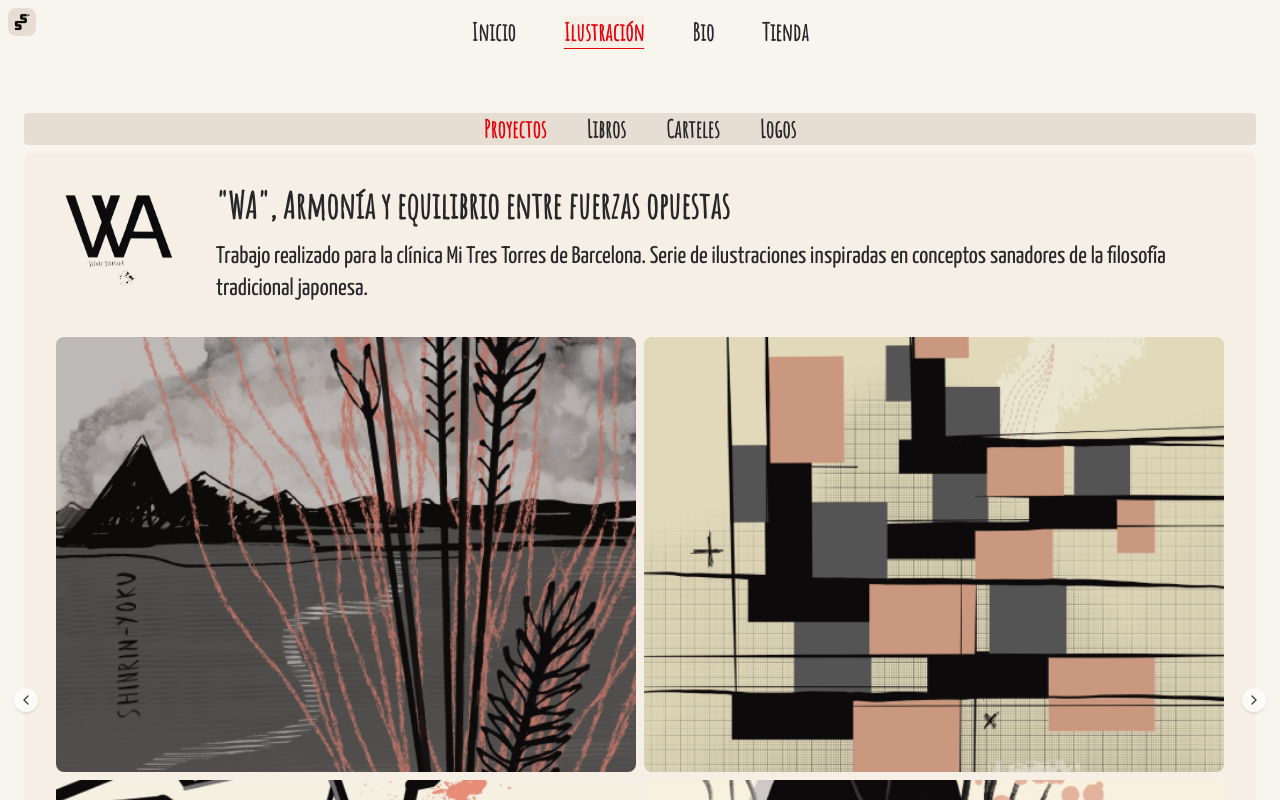
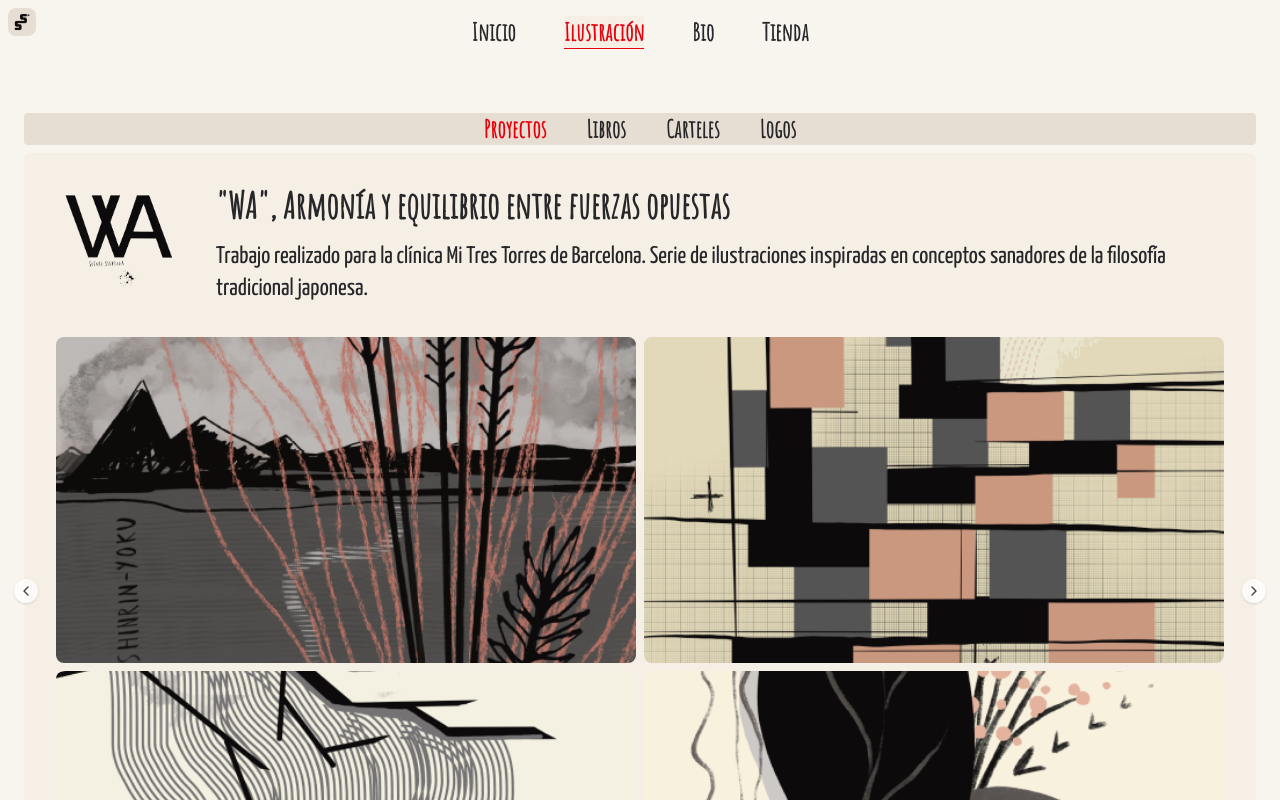
Before and after one commit to dabocher/su_portfolio, a Next.js app: page /ilustraciones/proyectos in a window 1280 px wide. Shown: the top 800 px of the page. Built offline with nearby package versions, Linux system fonts and the light colour scheme.

Commit message:
Fix sizes property on ImageModal

```diff
--- a/app/components/ImageModal.tsx
+++ b/app/components/ImageModal.tsx
@@ -23,13 +23,14 @@ export const ImageModal = ({ images, renderModal }: ImageModalProps) => {
         {images.map((img, index) => (
           <div
             key={index}
-            className="relative w-full aspect-[4/3] cursor-pointer"
+            className="relative w-full aspect-video cursor-pointer"
             onClick={() => setSelectedImg(img)}
           >
             <Image
               src={img.src}
               alt={img.alt}
               fill
+              sizes="(max-width: 768px) 50vw, 33vw"
               className="rounded-lg object-cover hover:opacity-80 transition-opacity"
             />
           </div>
@@ -44,11 +45,12 @@ export const ImageModal = ({ images, renderModal }: ImageModalProps) => {
           {renderModal ? (
             renderModal(selectedImg)
           ) : (
-            <div className="relative w-full max-w-2xl ">
+            <div className="relative w-[80vw] h-[80vh]">
               <Image
                 src={selectedImg.src}
                 alt="Imagen ampliada"
                 fill
+                sizes="80vw"
                 className="rounded-lg object-contain"
               />
             </div>
```
